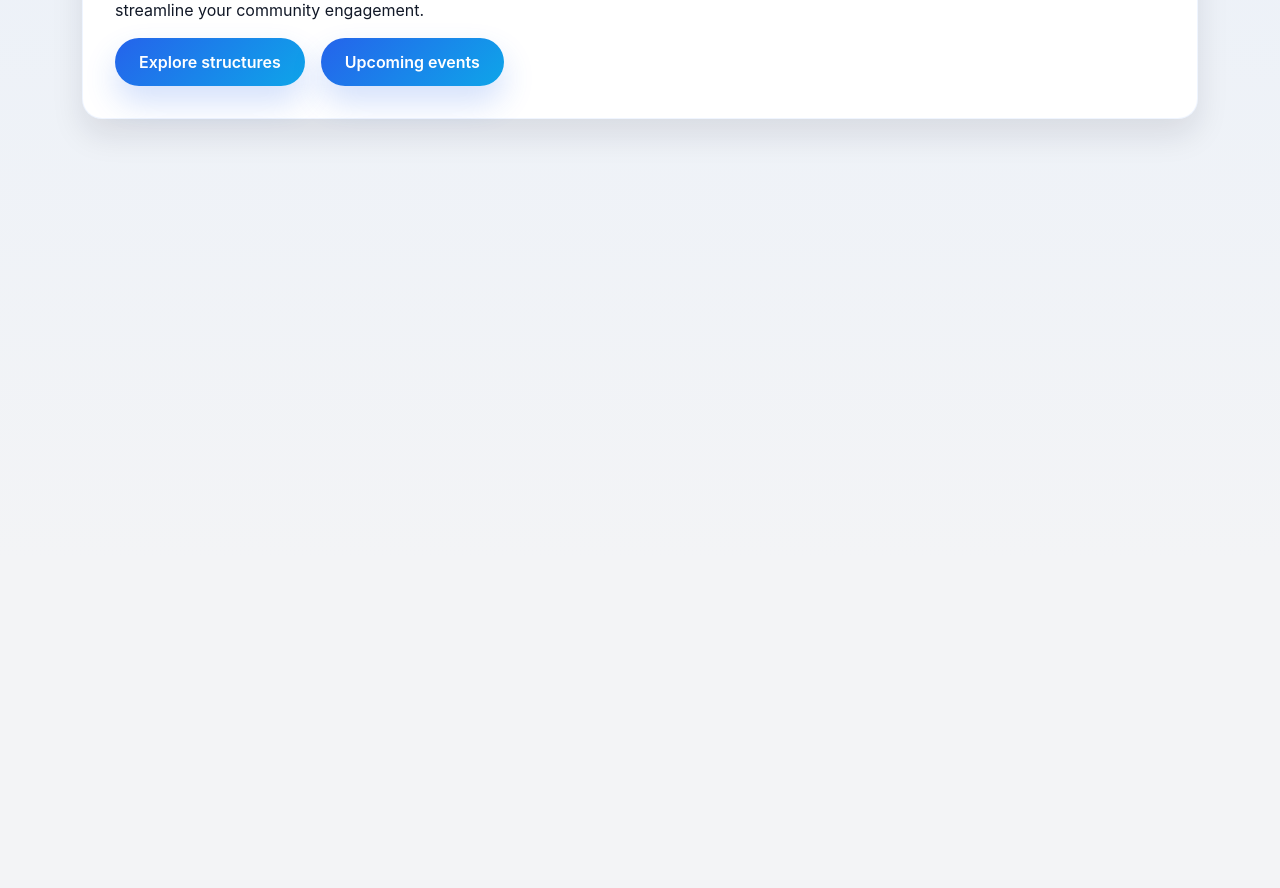
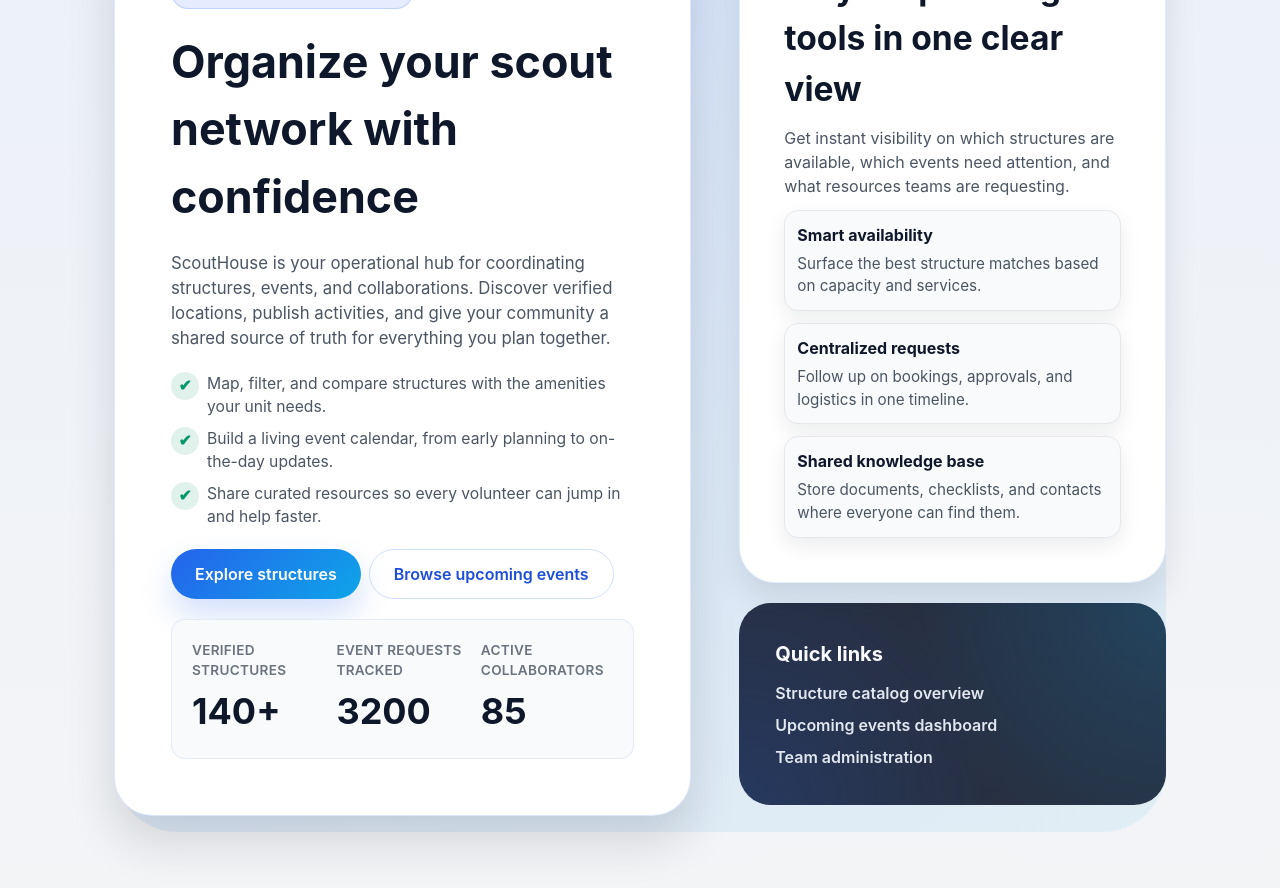
Before and after one commit to FilippoHoch/ScoutHouse, a React (Vite) app in the folder frontend/: page / in a window 1280 px wide. Shown: the part 240-1128 px from the top of the page. Before the commit the page ends 800 px from the top, so only its background shows below. Built offline with nearby package versions, Linux system fonts and the light colour scheme; no server answers.

Commit message:
Revamp landing page layout

```diff
--- a/frontend/src/pages/Landing.tsx
+++ b/frontend/src/pages/Landing.tsx
@@ -2,22 +2,92 @@ import { Link } from "react-router-dom";
 
 export const LandingPage = () => {
   return (
-    <section>
-      <div className="card">
-        <h1>Welcome to ScoutHouse</h1>
+    <section className="landing">
+      <div className="landing__container">
+        <div className="landing__hero">
+          <span className="landing__badge">Welcome to ScoutHouse</span>
+          <h1>Organize your scout network with confidence</h1>
           <p>
-          ScoutHouse is your operational hub for managing scout structures, events,
-          and collaborations. Explore the catalog, track events, and streamline
-          your community engagement.
+            ScoutHouse is your operational hub for coordinating structures, events, and
+            collaborations. Discover verified locations, publish activities, and give
+            your community a shared source of truth for everything you plan together.
           </p>
-        <div style={{ display: "flex", gap: "1rem" }}>
+          <ul className="landing__highlights">
+            <li>
+              <span aria-hidden="true">✔</span>
+              Map, filter, and compare structures with the amenities your unit needs.
+            </li>
+            <li>
+              <span aria-hidden="true">✔</span>
+              Build a living event calendar, from early planning to on-the-day updates.
+            </li>
+            <li>
+              <span aria-hidden="true">✔</span>
+              Share curated resources so every volunteer can jump in and help faster.
+            </li>
+          </ul>
+          <div className="landing__actions">
             <Link className="button" to="/structures">
               Explore structures
             </Link>
-          <Link className="button" to="/events">
-            Upcoming events
+            <Link className="button ghost" to="/events">
+              Browse upcoming events
             </Link>
           </div>
+          <dl className="landing__stats">
+            <div>
+              <dt>Verified structures</dt>
+              <dd>140+</dd>
+            </div>
+            <div>
+              <dt>Event requests tracked</dt>
+              <dd>3200</dd>
+            </div>
+            <div>
+              <dt>Active collaborators</dt>
+              <dd>85</dd>
+            </div>
+          </dl>
+        </div>
+
+        <aside className="landing__showcase" aria-label="Platform snapshot">
+          <div className="landing__showcase-card">
+            <h2>All your planning tools in one clear view</h2>
+            <p>
+              Get instant visibility on which structures are available, which events need
+              attention, and what resources teams are requesting.
+            </p>
+            <ul className="landing__showcase-list">
+              <li>
+                <strong>Smart availability</strong>
+                <span>Surface the best structure matches based on capacity and services.</span>
+              </li>
+              <li>
+                <strong>Centralized requests</strong>
+                <span>Follow up on bookings, approvals, and logistics in one timeline.</span>
+              </li>
+              <li>
+                <strong>Shared knowledge base</strong>
+                <span>Store documents, checklists, and contacts where everyone can find them.</span>
+              </li>
+            </ul>
+          </div>
+
+          <div className="landing__panel">
+            <h3>Quick links</h3>
+            <ul>
+              <li>
+                <Link to="/structures">Structure catalog overview</Link>
+              </li>
+              <li>
+                <Link to="/events">Upcoming events dashboard</Link>
+              </li>
+              <li>
+                <Link to="/admin">Team administration</Link>
+              </li>
+            </ul>
+          </div>
+        </aside>
       </div>
     </section>
   );
--- a/frontend/src/styles.css
+++ b/frontend/src/styles.css
@@ -769,6 +769,250 @@ section + section {
   margin-top: var(--space-xl);
 }
 
+.landing {
+  position: relative;
+  padding: calc(var(--space-xxl) * 1.1) var(--space-xl) var(--space-xxl);
+  color: var(--color-muted-strong);
+}
+
+.landing::before {
+  content: "";
+  position: absolute;
+  inset: var(--space-xl);
+  border-radius: clamp(2rem, 5vw, 4.5rem);
+  background: linear-gradient(145deg, rgba(37, 99, 235, 0.12), rgba(14, 165, 233, 0.08));
+  z-index: 0;
+}
+
+.landing__container {
+  position: relative;
+  z-index: 1;
+  width: min(1120px, 100%);
+  margin: 0 auto;
+  display: grid;
+  gap: var(--space-xxl);
+}
+
+@media (min-width: 960px) {
+  .landing__container {
+    grid-template-columns: minmax(0, 1.15fr) minmax(0, 0.85fr);
+    align-items: stretch;
+  }
+}
+
+.landing__hero {
+  background: var(--color-surface);
+  border-radius: clamp(1.5rem, 3vw, 2.5rem);
+  padding: clamp(2.5rem, 5vw, 3.5rem);
+  box-shadow: var(--shadow-lg);
+  display: grid;
+  gap: var(--space-lg);
+  border: 1px solid rgba(37, 99, 235, 0.15);
+}
+
+.landing__badge {
+  font-size: 0.9rem;
+  font-weight: 600;
+  letter-spacing: 0.03em;
+  text-transform: uppercase;
+  color: var(--color-primary-strong);
+  background: rgba(37, 99, 235, 0.12);
+  border-radius: 999px;
+  padding: 0.4rem 0.9rem;
+  width: fit-content;
+  box-shadow: inset 0 0 0 1px rgba(37, 99, 235, 0.2);
+}
+
+.landing__hero h1 {
+  margin: 0;
+  font-size: clamp(2.25rem, 2rem + 1vw, 3rem);
+  color: #0f172a;
+}
+
+.landing__hero > p {
+  margin: 0;
+  font-size: 1.05rem;
+  color: var(--color-muted-strong);
+}
+
+.landing__highlights {
+  list-style: none;
+  margin: 0;
+  padding: 0;
+  display: grid;
+  gap: var(--space-sm);
+  font-size: 0.98rem;
+}
+
+.landing__highlights li {
+  display: grid;
+  grid-template-columns: auto 1fr;
+  gap: var(--space-sm);
+  align-items: start;
+  color: var(--color-muted-strong);
+}
+
+.landing__highlights span {
+  display: inline-flex;
+  align-items: center;
+  justify-content: center;
+  width: 1.75rem;
+  height: 1.75rem;
+  border-radius: 999px;
+  background: rgba(5, 150, 105, 0.12);
+  color: var(--color-secondary);
+  font-weight: 700;
+}
+
+.landing__actions {
+  display: flex;
+  flex-wrap: wrap;
+  gap: var(--space-sm);
+}
+
+.landing__stats {
+  margin: 0;
+  padding: var(--space-lg);
+  border-radius: var(--radius-md);
+  background: var(--color-surface-muted);
+  border: 1px solid rgba(37, 99, 235, 0.1);
+  display: grid;
+  gap: var(--space-md);
+  font-size: 0.95rem;
+}
+
+@media (min-width: 640px) {
+  .landing__stats {
+    grid-template-columns: repeat(3, minmax(0, 1fr));
+  }
+}
+
+.landing__stats div {
+  display: grid;
+  gap: 0.25rem;
+}
+
+.landing__stats dt {
+  margin: 0;
+  color: var(--color-muted);
+  font-weight: 600;
+  font-size: 0.85rem;
+  letter-spacing: 0.02em;
+  text-transform: uppercase;
+}
+
+.landing__stats dd {
+  margin: 0;
+  font-size: clamp(1.75rem, 1.5rem + 1vw, 2.25rem);
+  font-weight: 700;
+  color: #0f172a;
+}
+
+.landing__showcase {
+  display: grid;
+  gap: var(--space-lg);
+  align-content: start;
+}
+
+.landing__showcase-card {
+  background: var(--color-surface);
+  border-radius: clamp(1.5rem, 3vw, 2.25rem);
+  padding: clamp(2rem, 4vw, 2.75rem);
+  box-shadow: var(--shadow-md);
+  border: 1px solid rgba(37, 99, 235, 0.12);
+  display: grid;
+  gap: var(--space-md);
+}
+
+.landing__showcase-card h2 {
+  margin: 0;
+  font-size: clamp(1.75rem, 1.5rem + 1vw, 2.1rem);
+  color: #0f172a;
+}
+
+.landing__showcase-card p {
+  margin: 0;
+  color: var(--color-muted-strong);
+}
+
+.landing__showcase-list {
+  list-style: none;
+  margin: 0;
+  padding: 0;
+  display: grid;
+  gap: var(--space-md);
+}
+
+.landing__showcase-list li {
+  display: grid;
+  gap: 0.35rem;
+  background: var(--color-surface-muted);
+  padding: var(--space-md);
+  border-radius: var(--radius-md);
+  border: 1px solid var(--color-border);
+  box-shadow: var(--shadow-sm);
+}
+
+.landing__showcase-list strong {
+  font-size: 1rem;
+  color: #0f172a;
+}
+
+.landing__showcase-list span {
+  font-size: 0.95rem;
+  color: var(--color-muted-strong);
+}
+
+.landing__panel {
+  background: rgba(15, 23, 42, 0.88);
+  color: #e2e8f0;
+  border-radius: clamp(1.25rem, 2.5vw, 2rem);
+  padding: clamp(1.75rem, 3.5vw, 2.25rem);
+  display: grid;
+  gap: var(--space-md);
+  position: relative;
+  overflow: hidden;
+}
+
+.landing__panel::after {
+  content: "";
+  position: absolute;
+  inset: 0;
+  background: radial-gradient(circle at top right, rgba(14, 165, 233, 0.25), transparent 55%),
+    radial-gradient(circle at bottom left, rgba(37, 99, 235, 0.25), transparent 55%);
+  opacity: 0.7;
+  pointer-events: none;
+}
+
+.landing__panel h3 {
+  margin: 0;
+  font-size: 1.25rem;
+  color: #f8fafc;
+  position: relative;
+  z-index: 1;
+}
+
+.landing__panel ul {
+  list-style: none;
+  margin: 0;
+  padding: 0;
+  display: grid;
+  gap: var(--space-sm);
+  position: relative;
+  z-index: 1;
+}
+
+.landing__panel a {
+  color: inherit;
+  font-weight: 600;
+  text-decoration: none;
+}
+
+.landing__panel a:hover,
+.landing__panel a:focus-visible {
+  text-decoration: underline;
+}
+
 .button,
 .ds-button {
   display: inline-flex;
```
Lines whose indentation alone changed are shown as unchanged.
